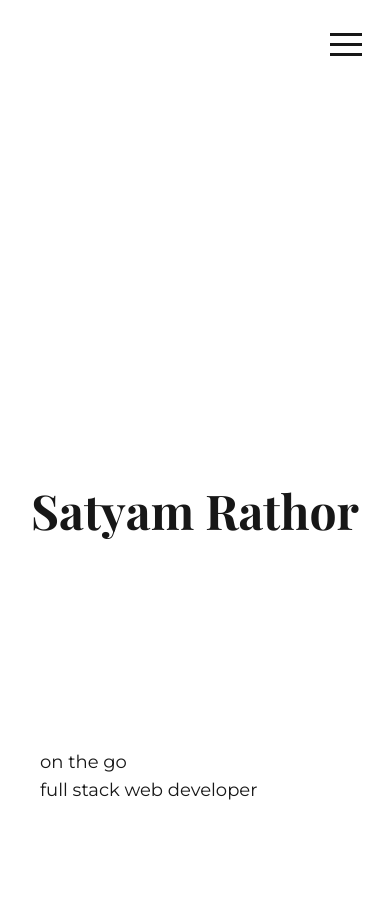
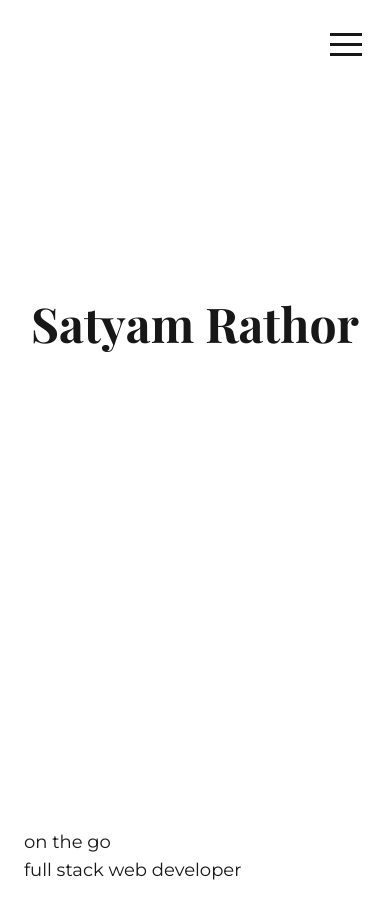
Before and after one commit to Satyam1923/portfolio, a Next.js app: page / in a window 390 px wide. Shown: the top 918 px of the page. Built offline with nearby package versions, Linux system fonts and the light colour scheme.

Commit message:
differnt pages for mobile

```diff
--- a/app/page.js
+++ b/app/page.js
@@ -8,10 +8,9 @@ export default function About() {
   const name = "Satyam Rathor";
 
   return (
-    <div className="flex w-screen h-screen justify-center items-center flex-col">
-
+    <div className="relative w-screen h-screen flex items-center justify-center flex-col">
       <motion.h1
-        className={` text-5xl md:text-8xl font-semibold ${playfair.className} flex`}
+        className={`absolute top-[25%] text-5xl md:text-8xl font-semibold ${playfair.className} flex text-center md:static`}
         initial="hidden"
         animate="visible"
         variants={{
@@ -31,8 +30,7 @@ export default function About() {
           </motion.span>
         ))}
       </motion.h1>
-
-      <h3 className="fixed bottom-10 left-10 text-lg">
+      <h3 className="absolute bottom-12 left-6 md:fixed md:bottom-10 md:left-10 text-lg">
         on the go <br />
         full stack web developer
       </h3>
--- a/app/projects/page.js
+++ b/app/projects/page.js
@@ -75,16 +75,17 @@ export default function Home() {
     ];
 
     return (
-        <div className="flex justify-center items-center h-screen w-full gap-4 px-4">
+        <div className="flex justify-center items-center flex-col md:flex-row h-screen w-full gap-4 px-4">
             {projects.map(({ name, bgColor, link, img }, index) => (
                 <motion.div
                     key={index}
-                    className={`h-2/3 $ relative rounded-4xl flex flex-col justify-center items-center gap-2`}
+                    className={`md:h-2/3 h-52 relative rounded-4xl flex flex-col justify-center items-center gap-2`}
                     style={{ backgroundColor: bgColor }}
                     initial={{ width: "10%" }}
                     animate={{ width: hoveredIndex === index ? "66%" : "10%" }}
                     transition={{ type: "spring", stiffness: 200, damping: 20 }}
                     onHoverStart={() => setHoveredIndex(index)}
+                    onClick={()=>setHoveredIndex(index)}
                 >
                     {hoveredIndex === index ? (
                         <HoverableImage img={img} name={name} />
--- a/app/socials/page.js
+++ b/app/socials/page.js
@@ -15,7 +15,7 @@ const playfair = Playfair_Display({ subsets: ["latin"], weight: ["400", "700"] }
 export default function Contact() {
     return (
         <section className="md:h-screen flex flex-col justify-center items-center text-white py-12">
-            <h2 className={`text-4xl font-bold mb-8 ${playfair.className}`}>Contact Me</h2>
+            <h2 className={`text-3xl md:text-4xl font-bold mb-8 ${playfair.className}`}>Contact Me</h2>
             <div className="flex gap-8">
                 {contacts.map((contact, index) => (
                     <motion.a
```
